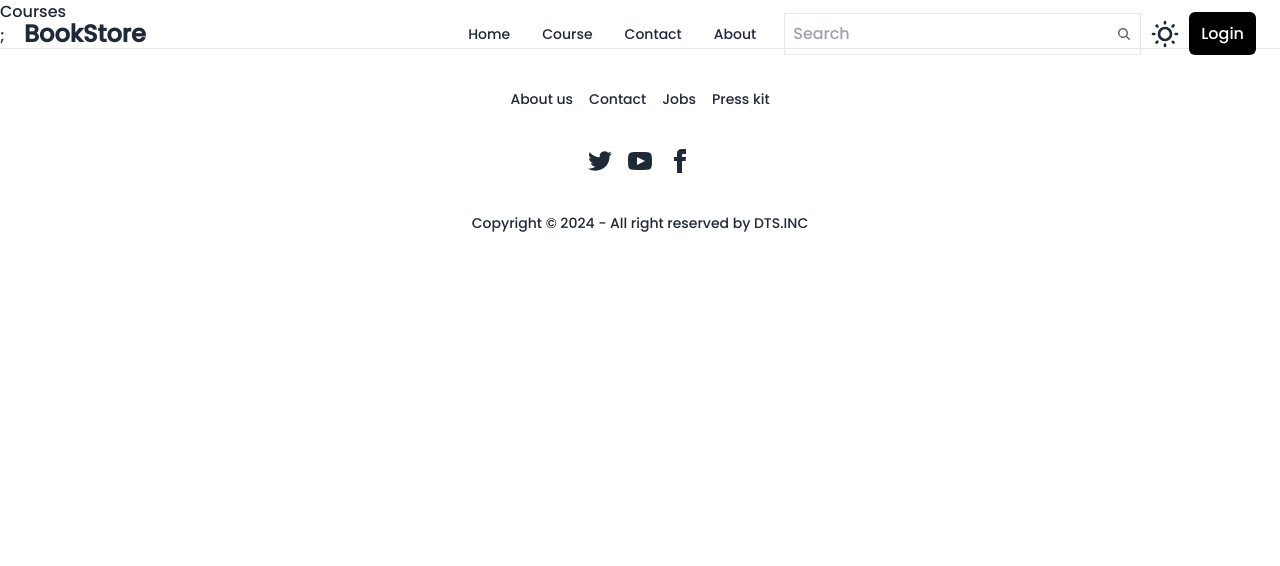
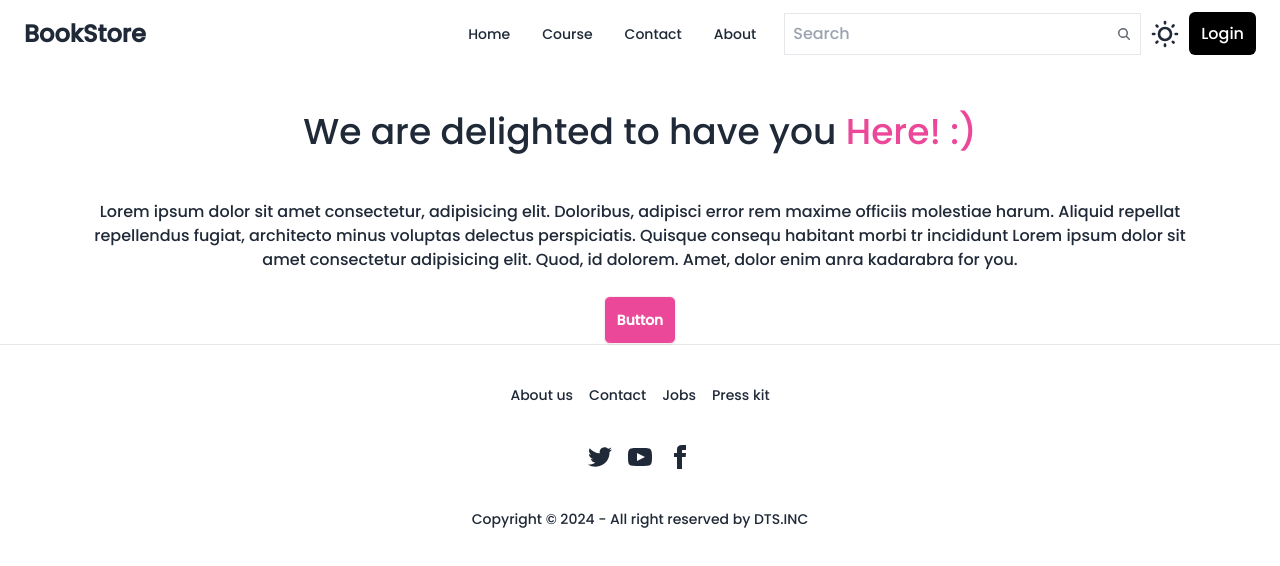
Before and after one commit to Syed-Isar/BookStoreApp, a React app in the folder Frontend/: page /Course in a window 1280 px wide. Shown: the top 566 px of the page. Built offline with nearby package versions, Linux system fonts and the light colour scheme; the HTML template or start-up script is replaced by a standard one.

Commit message:
course tab till button

```diff
--- a/Frontend/src/components/Courses.jsx
+++ b/Frontend/src/components/Courses.jsx
@@ -3,9 +3,26 @@ import React from "react";
 function Courses() {
   return (
     <>
-    <div>Courses</div>;
+      <div className="max-w-screen-2xl container mx-auto md:px-20 px-4">
+        <div className="mt-28 items-center justify-center text-center">
+          <h1 className=" text-2xl md:text-4xl ">
+            We are delighted to have you{" "}
+            <span className="text-pink-500">Here! :)</span>
+          </h1>
+          <p className="mt-12">
+            Lorem ipsum dolor sit amet consectetur, adipisicing elit. Doloribus,
+            adipisci error rem maxime officiis molestiae harum. Aliquid repellat
+            repellendus fugiat, architecto minus voluptas delectus perspiciatis.
+            Quisque consequ habitant morbi tr incididunt Lorem ipsum dolor sit
+            amet consectetur adipisicing elit. Quod, id dolorem. Amet, dolor
+            enim anra kadarabra for you.
+          </p>
+          <button className="btn bg-pink-500 text-white px-3 py-2 rounded-md mt-6 hover:bg-pink-700 duration-300">Button</button>
+
+        </div>
+      </div>
     </>
-  )
+  );
 }
 
 export default Courses;
```
